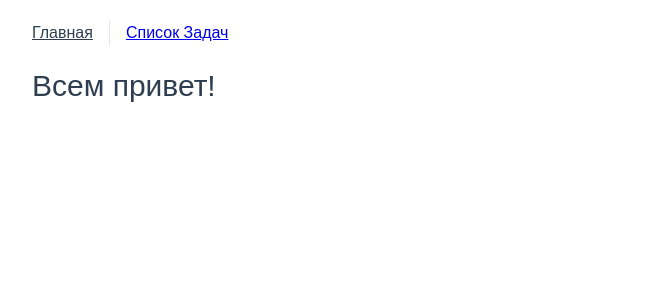
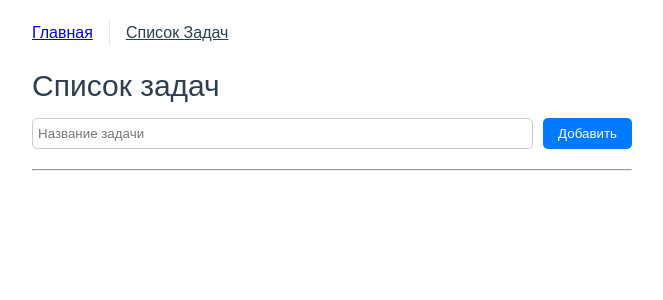
Before and after one commit to DanZalov/vue3-task-manager, a Vue app: page /#/tasks in a window 1280 px wide. Shown: the top 300 px of the page, without its empty margins (228-891 px from the left). Built offline with nearby package versions, Linux system fonts and the light colour scheme.

Commit message:
try hash mode routing

```diff
--- a/src/components/TaskForm.vue
+++ b/src/components/TaskForm.vue
@@ -44,7 +44,7 @@ function escHandler() {
       required
     />
     <button type="submit" class="mybtn" :class="isNew ? 'primary' : 'green'" @click="submitForm">
-      {{ isNew ? 'Добавить' : 'Обновить' }}
+      {{ isNew ? 'Добавить' : 'Сохранить' }}
     </button>
   </div>
 </template>
--- a/src/router/index.ts
+++ b/src/router/index.ts
@@ -1,8 +1,8 @@
-import { createRouter, createWebHistory } from 'vue-router'
+import { createRouter, createWebHashHistory, createWebHistory } from 'vue-router'
 import HomeView from '../views/HomeView.vue'
 
 const router = createRouter({
-  history: createWebHistory(import.meta.env.BASE_URL),
+  history: createWebHashHistory(import.meta.env.BASE_URL),
   routes: [
     {
       path: '/',
```
